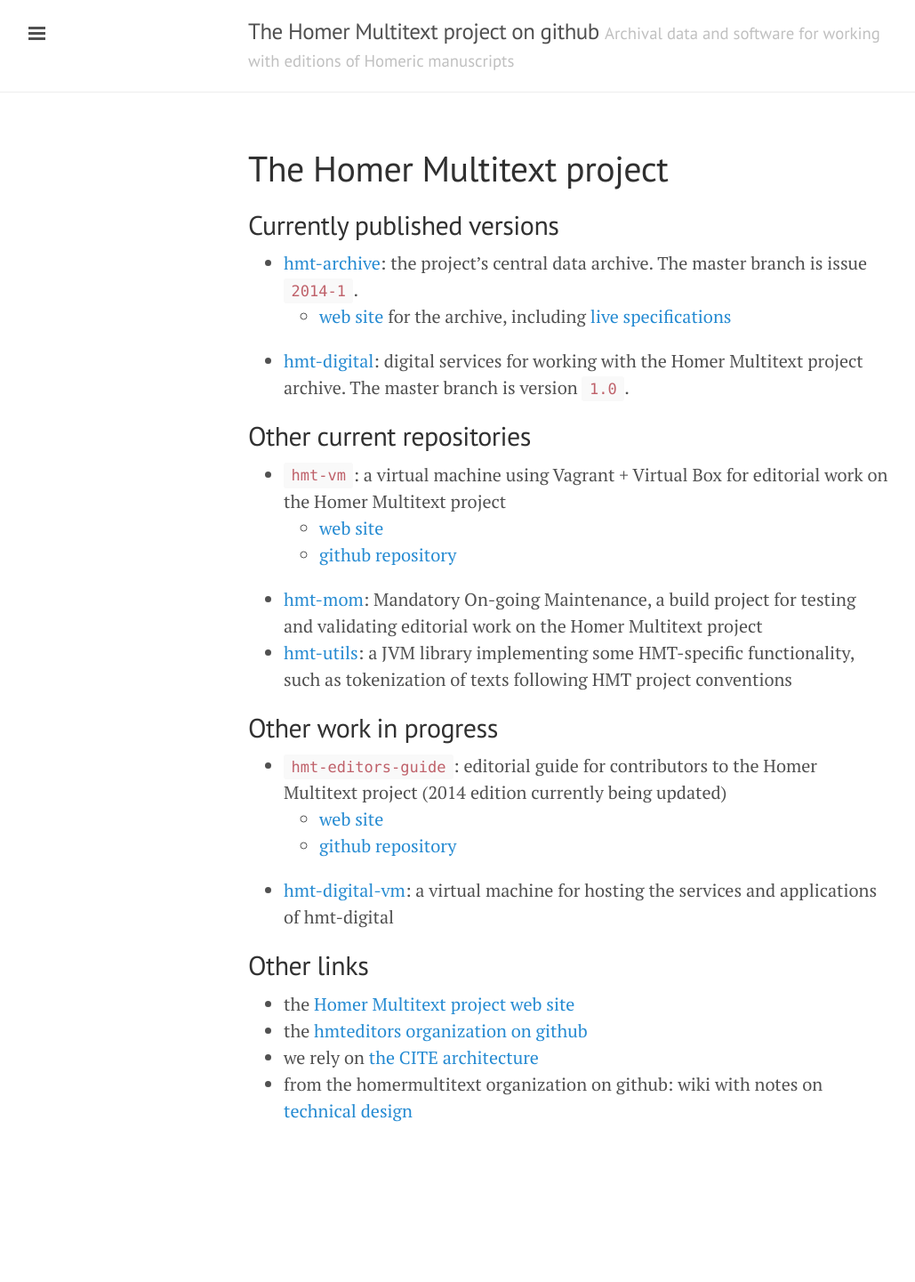
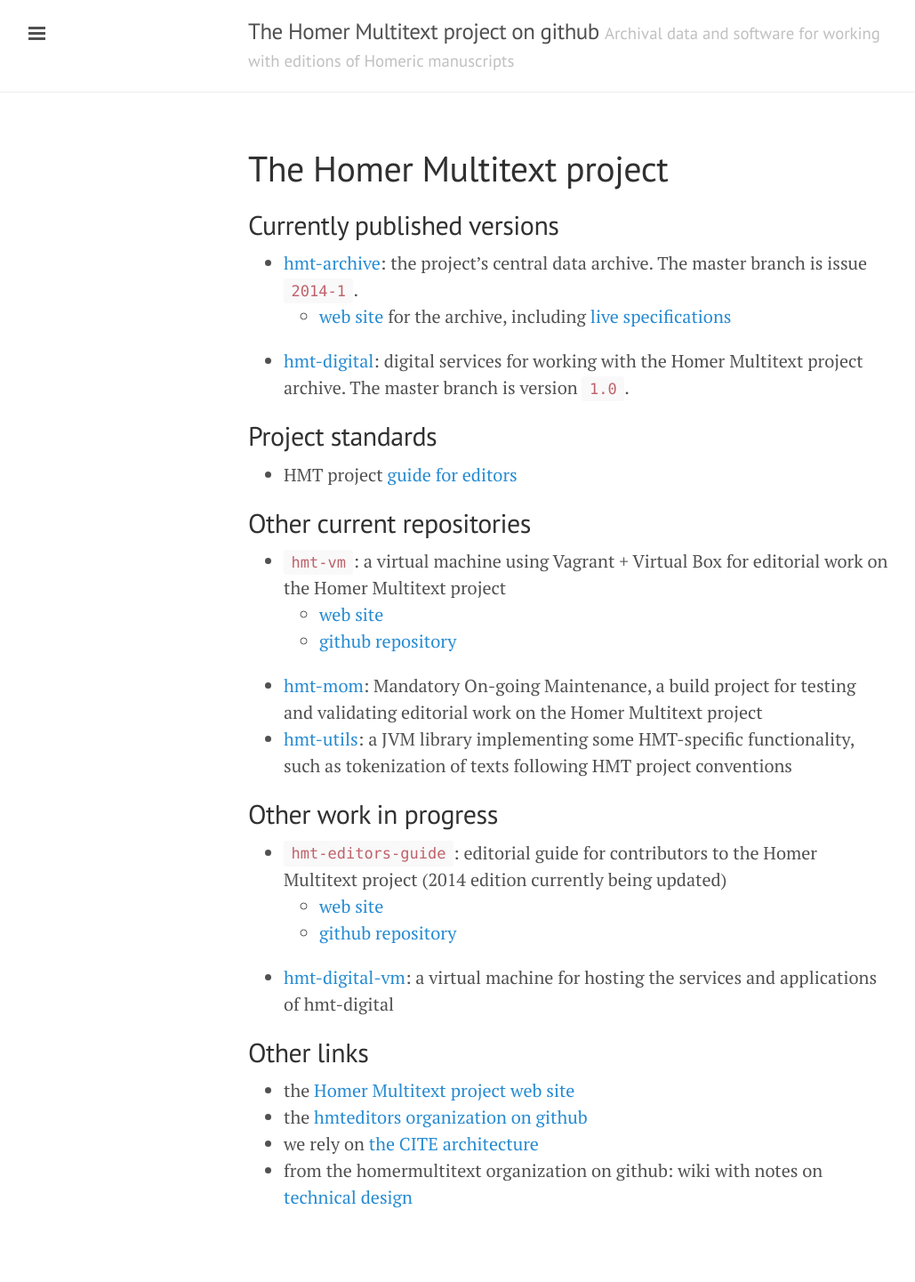
Before and after one commit to homermultitext/homermultitext.github.io, a Jekyll site: the page built from index.md, in a window 1280 px wide. Shown: the whole page at 89% size, without its empty margins (1-1030 px from the left). Built offline with Jekyll 4.4.1, drawn with Linux system fonts in a browser that asks for light colours; Markdown is read by kramdown in place of the engine named in the settings; before the commit the page ends 1344 px from its top, so only the background shows below that.

Commit message:
Add link to editors guide

```diff
--- a/index.md
+++ b/index.md
@@ -8,6 +8,11 @@
 - [hmt-archive](https://github.com/homermultitext/hmt-archive): the project's central data archive. The master branch is issue `2014-1`.
     - [web site](hmt-archive) for the archive, including [live specifications](hmt-archive/specs/hmt/Hmt.html)
 - [hmt-digital](https://github.com/homermultitext/hmt-digital): digital services for working with the Homer Multitext project archive. The master branch is version `1.0`.
+
+
+## Project standards ##
+
+- HMT project [guide for editors](hmt-editors-guide)
 
 ## Other current repositories
 
```
